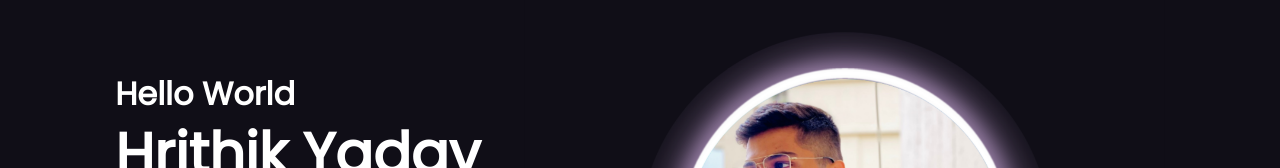
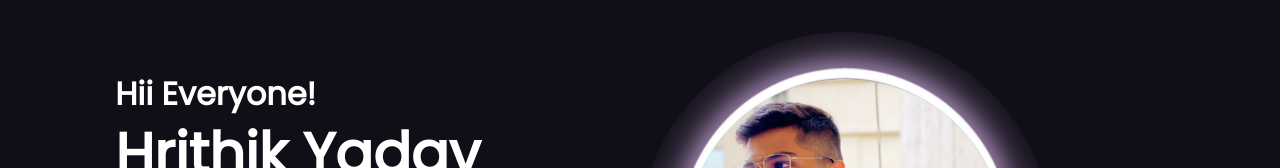
Before and after one commit to Hrithik2211/Personal_Portfolio, a plain HTML site: page index.html in a window 1280 px wide. Shown: the part 178-346 px from the top of the page. Drawn offline with nearby package versions, Linux system fonts and the light colour scheme.

Commit message:
Update index.html

```diff
--- a/index.html
+++ b/index.html
@@ -27,7 +27,7 @@
     <!-- home section design -->
     <section class="home" id="home">
         <div class="home-content">
-            <h3>Hello World</h3>
+            <h3>Hii Everyone!</h3>
             <h1>Hrithik Yadav</h1>
             <h3>and I'm a <span class="texts"></span></h3>
             <p>My ability to develop and design websites makes me a good match for an open source projects</p>
```
